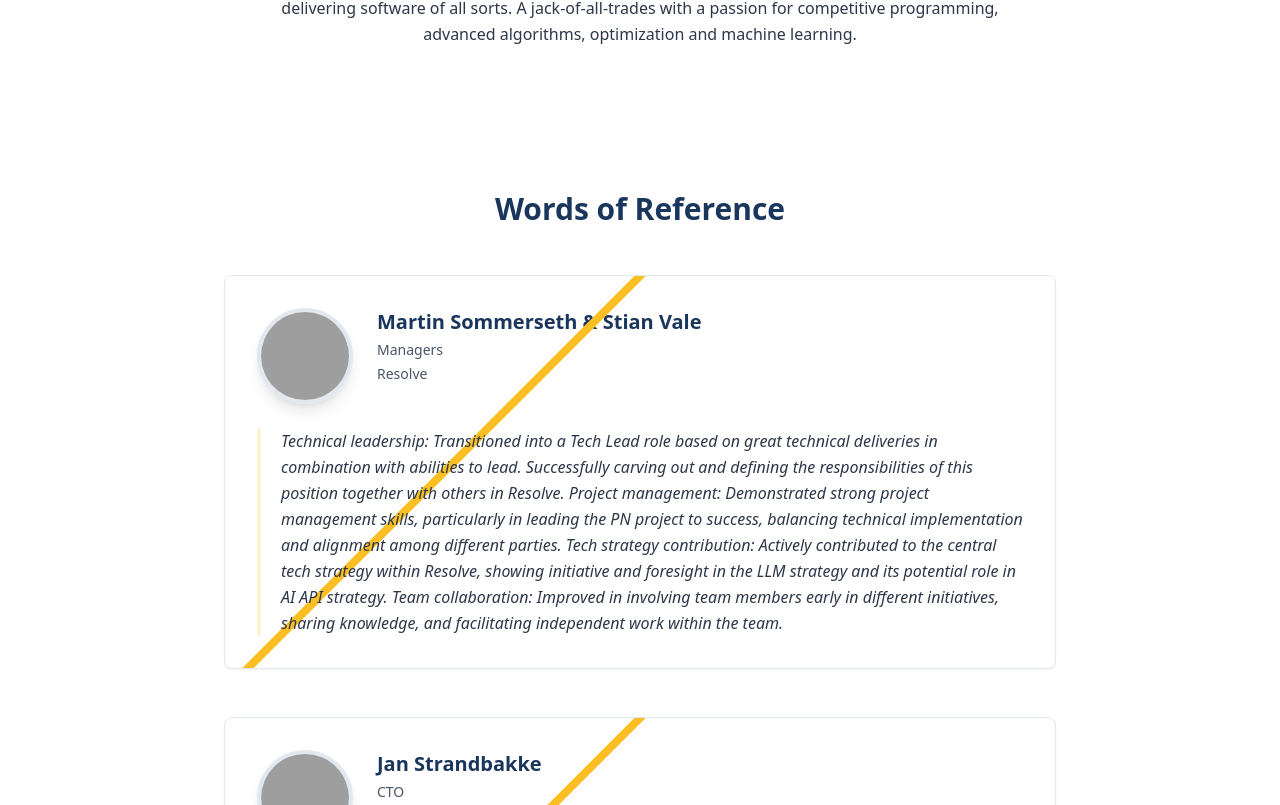
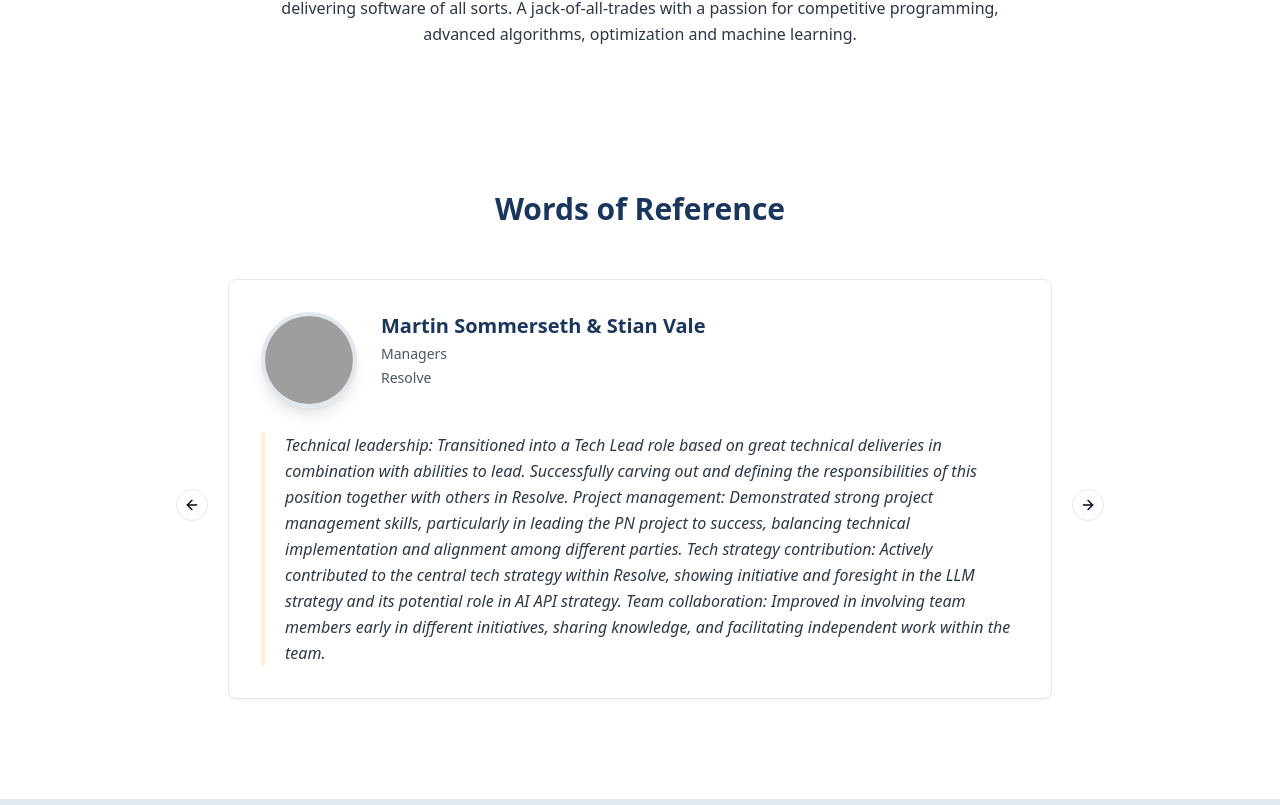
Before and after one commit to joakiti/career-craft-portal, a React (Vite) app: page / in a window 1280 px wide. Shown: the part 295-1100 px from the top of the page. Built offline with nearby package versions, Linux system fonts and the light colour scheme; grey boxes are pictures that could not be loaded.

Commit message:
Refactor cards into carousel
Implemented a carousel to rotate the cards on the page. Removed the diagonal accent decoration from the card component to streamline the design.
[skip gpt_engineer]

```diff
--- a/src/components/Testimonials.tsx
+++ b/src/components/Testimonials.tsx
@@ -1,5 +1,12 @@
 import { Avatar, AvatarFallback, AvatarImage } from "@/components/ui/avatar";
 import { Card, CardContent } from "@/components/ui/card";
+import {
+  Carousel,
+  CarouselContent,
+  CarouselItem,
+  CarouselNext,
+  CarouselPrevious,
+} from "@/components/ui/carousel";
 
 interface TestimonialProps {
   name: string;
@@ -11,12 +18,7 @@ interface TestimonialProps {
 }
 
 const Testimonial = ({ name, role, company, image, companyLogo, content }: TestimonialProps) => (
-  <Card className="relative overflow-hidden group hover:shadow-xl transition-all duration-300 bg-white">
-    {/* Diagonal decorative line */}
-    <div className="absolute top-0 left-0 w-full h-full overflow-hidden pointer-events-none">
-      <div className="absolute top-0 left-0 w-[200%] h-2 bg-accent transform -rotate-45 translate-x-[-25%] translate-y-[-50%] group-hover:translate-y-0 transition-transform duration-300" />
-    </div>
-
+  <Card className="relative overflow-hidden group hover:shadow-xl transition-all duration-300 bg-white h-full">
     <CardContent className="p-8 space-y-6">
       <div className="flex items-start gap-6">
         <div className="relative">
@@ -87,20 +89,28 @@ Team collaboration: Improved in involving team members early in different initia
             <div className="absolute -bottom-2 left-0 w-full h-1 bg-accent transform scale-x-0 group-hover:scale-x-100 transition-transform duration-300" />
           </span>
         </h2>
-        <div className="grid gap-12">
-          {testimonials.map((testimonial, index) => (
-            <div
-              key={index}
-              className="animate-fade-in"
-              style={{
-                animationDelay: `${index * 200}ms`,
-                transform: "perspective(1000px)",
-              }}
-            >
-              <Testimonial {...testimonial} />
-            </div>
-          ))}
-        </div>
+
+        <Carousel
+          opts={{
+            align: "start",
+            loop: true,
+          }}
+          className="w-full"
+        >
+          <CarouselContent>
+            {testimonials.map((testimonial, index) => (
+              <CarouselItem key={index} className="md:basis-1/1 lg:basis-1/1">
+                <div className="p-1">
+                  <Testimonial {...testimonial} />
+                </div>
+              </CarouselItem>
+            ))}
+          </CarouselContent>
+          <div className="flex justify-center gap-4 mt-8">
+            <CarouselPrevious />
+            <CarouselNext />
+          </div>
+        </Carousel>
       </div>
     </section>
   );
```
